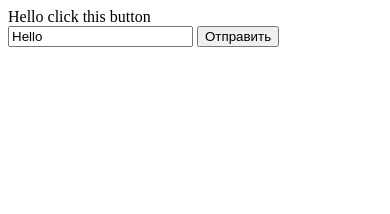
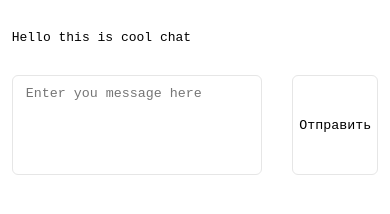
Before and after one commit to bakugod/WebSockets-TranslateAPI, a website: page index.html in a window 390 px wide. Drawn offline with Linux system fonts and the light colour scheme.

Commit message:
New features
Add new id system and now you can use this app with semi-normal UI and UX

```diff
--- a/index.html
+++ b/index.html
@@ -2,44 +2,120 @@
 <html>
 <head>
 	<title>Hello</title>
+	<meta
+      name="viewport"
+      content="width=device-width, initial-scale=1, shrink-to-fit=no"
+    />
 </head>
 <body>
-	<span>Hello click this button</span>
-<!-- 	<input class="cool__input" value="text"></input>
-	<button class="cool__button"></button> -->
+	<div class="container">
+		<span>Hello this is cool chat</span>
 
-	<form name="publish">
-	  <input type="text" name="message" value="Hello">
-	  <input type="submit" value="Отправить">
-	</form>
+		<!-- здесь будут появляться входящие сообщения -->
+		<div class="dialog"></div>
 
-	<!-- здесь будут появляться входящие сообщения -->
-	<div id="subscribe"></div>
+		<form name="publish">
+		  <textarea type="text" name="message" placeholder="Enter you message here"></textarea>
+		  <input type="submit" value="Отправить">
+		</form>
+	</div>
 
 	<script type="text/javascript">
 		// создать подключение
-		var socket = new WebSocket("ws://localhost:8081");
+		const socket = new WebSocket("ws://localhost:8081");
 
 		// отправить сообщение из формы publish
 		document.forms.publish.onsubmit = function() {
-		  var outgoingMessage = this.message.value;
+		  let outgoingMessage = this.message.value;
 
 		  socket.send(outgoingMessage);
+		  this.message.value = ""; //clear textarea after submit
 		  return false;
 		};
 
 		// обработчик входящих сообщений
 		socket.onmessage = function(event) {
-		  var incomingMessage = event.data;
+		  let incomingMessage = event.data;
+		  //console.log(event.data)
 		  showMessage(incomingMessage);
 		};
 
-		// показать сообщение в div#subscribe
+
+		/*socket.onclose = function(event) {
+		  let oncloseMessage = event.data;
+		  console.log(event.data)
+		  showMessage(oncloseMessage);
+		};*/
+
+
+
+		// показать сообщение в .dialog
 		function showMessage(message) {
-		  var messageElem = document.createElement('div');
+		  let messageElem = document.createElement('div');
 		  messageElem.appendChild(document.createTextNode(message));
-		  document.getElementById('subscribe').appendChild(messageElem);
+		  document.querySelector('.dialog').appendChild(messageElem);
 		}
 	</script>
+	<style type="text/css">
+		body{
+			margin: 0;
+			padding: 0;
+			font-family: monospace;
+		}
+		.container{
+			display: block;
+			max-width: 600px;
+			margin: 0 auto;
+			padding-top: 30px;
+		}
+		form{
+			display: flex;
+			box-sizing: border-box;
+		}
+		textarea{
+			outline: 0;
+		    min-height: 100px;
+		    width: 100%;
+		    resize: none;
+		    max-height: 200px;
+		    overflow-y: auto;
+		    overflow-x: hidden;
+		    border-radius: 6px;
+		    line-height: 17px;
+		    padding: 9px 30px 10px 13px;
+		    margin-bottom: 0;
+		    word-wrap: break-word;
+		    box-sizing: border-box;
+		    border: 1px solid #e6e6e6;
+
+		    font-family: monospace;
+		}
+		input{
+			background-color: transparent;
+			box-sizing: border-box;
+			border-radius: 6px;
+			margin-left: 30px;
+			border: 1px solid #e6e6e6;
+
+			font-family: monospace;
+		}
+		.dialog{
+			width: 100%;
+			margin-top: 30px;
+			margin-bottom: 30px;
+		}
+		.dialog > div{
+			padding: 10px;
+			border: 1px solid #e6e6e6;
+			border-radius: 6px;
+			margin-bottom: 15px;
+		}
+		@media screen and  (max-width: 600px){
+			.container{
+				max-width: 400px;
+				margin: 0 3vw;
+			}
+		}
+	</style>
 </body>
 </html>
```
Also changed, not shown: dev.js (+30 -18 lines).
